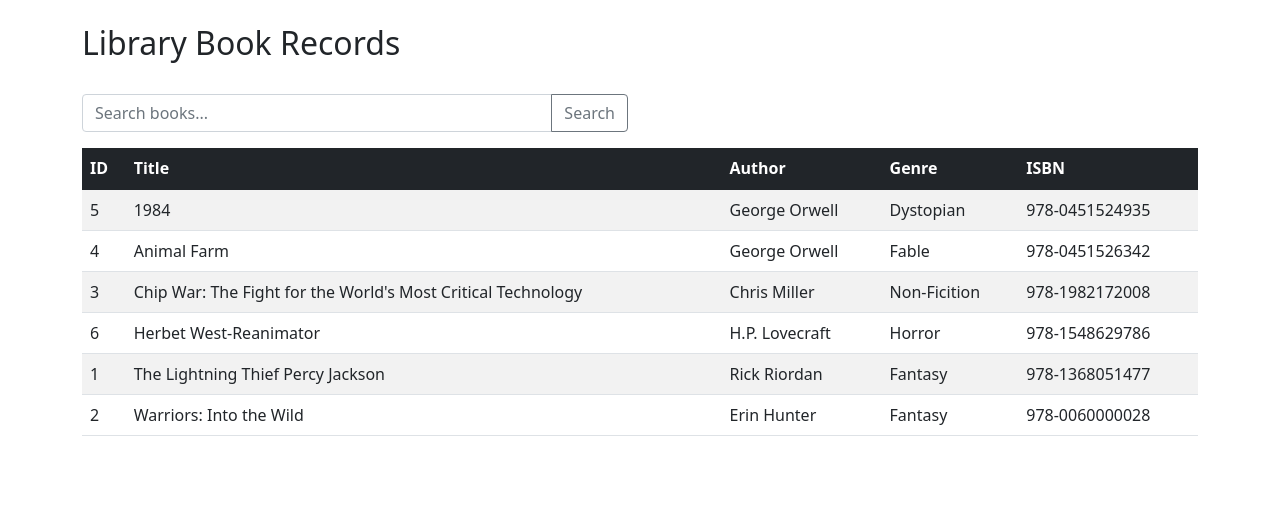
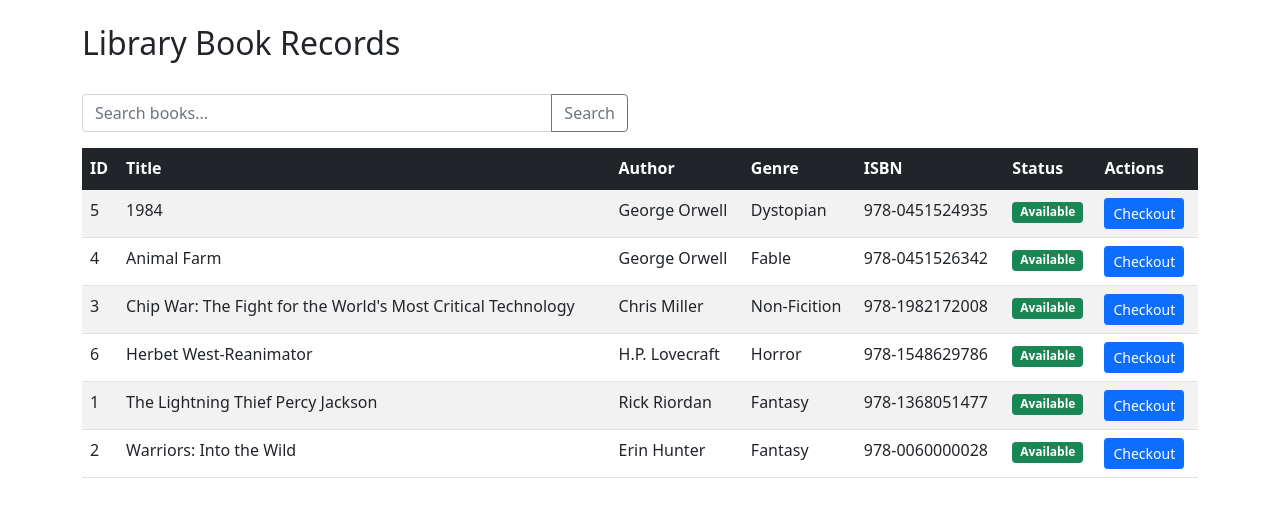
Before and after one commit to kgarza101/new-database-library, a Flask app: page /library in a window 1280 px wide. Shown: the part 56-573 px from the top of the page. Run offline with Flask 3, Linux system fonts and the light colour scheme; a user stored in the database is signed in; data comes from the database, SQL or seed files in the repository; both versions use the stored data as it was after the commit.

Commit message:
Check in and Check out features added

```diff
--- a/app.py
+++ b/app.py
@@ -3,6 +3,7 @@ from database import DatabaseConnection
 import hashlib
 import os
 import sqlite3
+from datetime import datetime, timedelta
 
 app = Flask(__name__)
 app.secret_key = os.environ.get("SESSION_SECRET", "dev-secret-key-change-in-production")
@@ -101,6 +102,14 @@ def library():
             books = library_db.search_books(search_term)
         else:
             books = library_db.get_all_books()
+
+        for book in books:
+            checkout_info = library_db.get_active_checkout(book['book_id'])
+            book['checked_out'] = checkout_info is not None
+            if checkout_info:
+                book['checked_out_by'] = checkout_info['patron_id']
+                book['due_date'] = checkout_info['due_date']
+
         library_db.disconnect()
 
     return render_template("library.html",
@@ -137,6 +146,9 @@ def add_book():
     if "username" not in session:
         return jsonify({"error": "Unauthorized"}), 401
 
+    if not session.get('is_admin', False):
+        return jsonify({"error": "Admin access required"}), 403
+
     data = request.json
     if library_db.connect():
         book_id = library_db.add_book(
@@ -149,11 +161,13 @@ def add_book():
             return jsonify({"success": True, "id": book_id})
     return jsonify({"error": "Failed to add book"}), 500
 
-# Update book
 @app.route('/api/books/<int:book_id>', methods = ['PUT'])
 def update_book(book_id):
     if "username" not in session:
         return jsonify({"error": "Unauthorized"}), 401
+
+    if not session.get('is_admin', False):
+        return jsonify({"error": "Admin access required"}), 403
 
     data = request.json
     if library_db.connect():
@@ -167,16 +181,72 @@ def update_book(book_id):
         return jsonify({"success": bool(success)})
     return jsonify({"error": "Database error"}), 500
 
-# Delete book
 @app.route('/api/books/<int:book_id>', methods = ['DELETE'])
 def delete_book(book_id):
     if "username" not in session:
         return jsonify({"error": "Unauthorized"}), 401
 
+    if not session.get('is_admin', False):
+        return jsonify({"error": "Admin access required"}), 403
+
     if library_db.connect():
         success = library_db.delete_book(book_id)
         library_db.disconnect()
         return jsonify({"success": bool(success)})
+    return jsonify({"error": "Database error"}), 500
+
+@app.route('/api/checkout/<int:book_id>', methods=['POST'])
+def checkout_book(book_id):
+    if "username" not in session:
+        return jsonify({"error": "Unauthorized"}), 401
+
+    username = session['username']
+
+    if library_db.connect():
+        existing_checkout = library_db.get_active_checkout(book_id)
+        if existing_checkout:
+            library_db.disconnect()
+            return jsonify({"error": "Book is already checked out"}), 400
+
+        checkout_date = datetime.now().strftime('%Y-%m-%d')
+        due_date = (datetime.now() + timedelta(days=14)).strftime('%Y-%m-%d')
+
+        success = library_db.checkout_book(book_id, username, checkout_date, due_date)
+        library_db.disconnect()
+
+        if success:
+            return jsonify({"success": True, "due_date": due_date})
+        else:
+            return jsonify({"error": "Failed to checkout book"}), 500
+
+    return jsonify({"error": "Database error"}), 500
+
+@app.route('/api/checkin/<int:book_id>', methods=['POST'])
+def checkin_book(book_id):
+    if "username" not in session:
+        return jsonify({"error": "Unauthorized"}), 401
+
+    username = session['username']
+
+    if library_db.connect():
+        checkout_info = library_db.get_active_checkout(book_id)
+
+        if not checkout_info:
+            library_db.disconnect()
+            return jsonify({"error": "Book is not checked out"}), 400
+
+        if checkout_info['patron_id'] != username and not session.get('is_admin', False):
+            library_db.disconnect()
+            return jsonify({"error": "You can only return books you checked out"}), 403
+
+        success = library_db.checkin_book(book_id, username)
+        library_db.disconnect()
+
+        if success:
+            return jsonify({"success": True})
+        else:
+            return jsonify({"error": "Failed to check in book"}), 500
+
     return jsonify({"error": "Database error"}), 500
 
 @app.route('/logout')
--- a/database.py
+++ b/database.py
@@ -99,3 +99,71 @@ class DatabaseConnection:
         query = "SELECT COUNT(*) FROM Books"
         result = self.execute_query(query)
         return result[0][0] if result else 0
+
+    def get_active_checkout(self, book_id):
+        """Get the active checkout for a book (status = 'checked_out')"""
+        try:
+            query = """
+            SELECT checkout_id, book_id, patron_id, checkout_date, due_date, status
+            FROM Checkouts
+            WHERE book_id = ? AND status = 'checked_out'
+            """
+            result = self.execute_query(query, (book_id,))
+            return result[0] if result else None
+        except Exception as e:
+            print(f"Error getting active checkout: {e}")
+            return None
+
+    def checkout_book(self, book_id, patron_id, checkout_date, due_date):
+        """Create a new checkout record"""
+        query = """
+        INSERT INTO Checkouts (book_id, patron_id, checkout_date, due_date, status)
+        VALUES (?, ?, ?, ?, 'checked_out')
+        """
+        params = (book_id, patron_id, checkout_date, due_date)
+
+        try:
+            cursor = self.connection.cursor()
+            cursor.execute(query, params)
+            self.connection.commit()
+            checkout_id = cursor.lastrowid
+            cursor.close()
+            return checkout_id
+        except sqlite3.Error as e:
+            print(f"Error checking out book: {e}")
+            return None
+
+    def checkin_book(self, book_id, patron_id):
+        """Update checkout status to 'returned'"""
+        query = """
+        UPDATE Checkouts
+        SET status = 'returned'
+        WHERE book_id = ? AND patron_id = ? AND status = 'checked_out'
+        """
+        params = (book_id, patron_id)
+
+        result = self.execute_query(query, params)
+        return result is not None and result > 0
+
+    def get_user_checkouts(self, patron_id, active_only=True):
+        """Get all checkouts for a specific user"""
+        if active_only:
+            query = """
+            SELECT c.checkout_id, c.book_id, c.patron_id, c.checkout_date, c.due_date, c.status,
+                   b.title, b.author, b.genre, b.isbn
+            FROM Checkouts c
+            JOIN Books b ON c.book_id = b.book_id
+            WHERE c.patron_id = ? AND c.status = 'checked_out'
+            ORDER BY c.due_date
+            """
+        else:
+            query = """
+            SELECT c.checkout_id, c.book_id, c.patron_id, c.checkout_date, c.due_date, c.status,
+                   b.title, b.author, b.genre, b.isbn
+            FROM Checkouts c
+            JOIN Books b ON c.book_id = b.book_id
+            WHERE c.patron_id = ?
+            ORDER BY c.checkout_date DESC
+            """
+
+        return self.execute_query(query, (patron_id,))
--- a/templates/library.html
+++ b/templates/library.html
@@ -30,9 +30,8 @@
                 <th>Author</th>
                 <th>Genre</th>
                 <th>ISBN</th>
-                {% if is_admin %}
+                <th>Status</th>
                 <th>Actions</th>
-                {% endif %}
             </tr>
         </thead>
         <tbody>
@@ -44,8 +43,19 @@
                     <td>{{ book['author'] }}</td>
                     <td>{{ book['genre'] or 'N/A' }}</td>
                     <td>{{ book['isbn'] or 'N/A' }}</td>
+                    <td>
+                        {% if book.get('checked_out') %}
+                            <span class="badge bg-danger">Checked Out</span>
+                            {% if book.get('checked_out_by') == username or is_admin %}
+                            <br><small class="text-muted">By: {{ book.get('checked_out_by') }}</small>
+                            <br><small class="text-muted">Due: {{ book.get('due_date') }}</small>
+                            {% endif %}
+                        {% else %}
+                            <span class="badge bg-success">Available</span>
+                        {% endif %}
+                    </td>
+                    <td>
                         {% if is_admin %}
-                    <td>
                             <button class="btn btn-sm btn-warning edit-book-btn"
                                     data-id="{{ book['book_id'] }}"
                                     data-title="{{ book['title'] }}"
@@ -55,13 +65,23 @@
                                 Edit
                             </button>
                             <button class="btn btn-sm btn-danger delete-book-btn" data-id="{{ book['book_id'] }}">Delete</button>
+                        {% endif %}
+
+                        {% if not book.get('checked_out') %}
+                            <button class="btn btn-sm btn-primary checkout-btn" data-id="{{ book['book_id'] }}">
+                                Checkout
+                            </button>
+                        {% elif book.get('checked_out_by') == username or is_admin %}
+                            <button class="btn btn-sm btn-info checkin-btn" data-id="{{ book['book_id'] }}">
+                                Return
+                            </button>
+                        {% endif %}
                     </td>
-                    {% endif %}
                 </tr>
                 {% endfor %}
             {% else %}
                 <tr>
-                    <td colspan="{% if is_admin %}6{% else %}5{% endif %}" class="text-center">
+                    <td colspan="7" class="text-center">
                         <div class="alert alert-warning my-3">
                             No books found in the library.
                             {% if is_admin %}
@@ -285,6 +305,52 @@ document.addEventListener('DOMContentLoaded', function() {
         });
     });
 
+    document.querySelectorAll('.checkout-btn').forEach(btn => {
+        btn.addEventListener('click', function() {
+            const bookId = this.getAttribute('data-id');
+            if (confirm('Do you want to check out this book? It will be due in 2 weeks.')) {
+                fetch(`/api/checkout/${bookId}`, {
+                    method: 'POST'
+                })
+                .then(response => response.json())
+                .then(result => {
+                    if (result.success) {
+                        alert('Book checked out successfully! Due date: ' + result.due_date);
+                        location.reload();
+                    } else {
+                        alert('Error: ' + (result.error || 'Unknown error'));
+                    }
+                })
+                .catch(error => {
+                    alert('Error: ' + error.message);
+                });
+            }
+        });
+    });
+
+    document.querySelectorAll('.checkin-btn').forEach(btn => {
+        btn.addEventListener('click', function() {
+            const bookId = this.getAttribute('data-id');
+            if (confirm('Do you want to return this book?')) {
+                fetch(`/api/checkin/${bookId}`, {
+                    method: 'POST'
+                })
+                .then(response => response.json())
+                .then(result => {
+                    if (result.success) {
+                        alert('Book returned successfully!');
+                        location.reload();
+                    } else {
+                        alert('Error: ' + (result.error || 'Unknown error'));
+                    }
+                })
+                .catch(error => {
+                    alert('Error: ' + error.message);
+                });
+            }
+        });
+    });
+
     const searchBtn = document.getElementById('searchBtn');
     const searchInput = document.getElementById('searchInput');
 
```
Also changed, not shown: library.db. Lines whose indentation alone changed are shown as unchanged.
